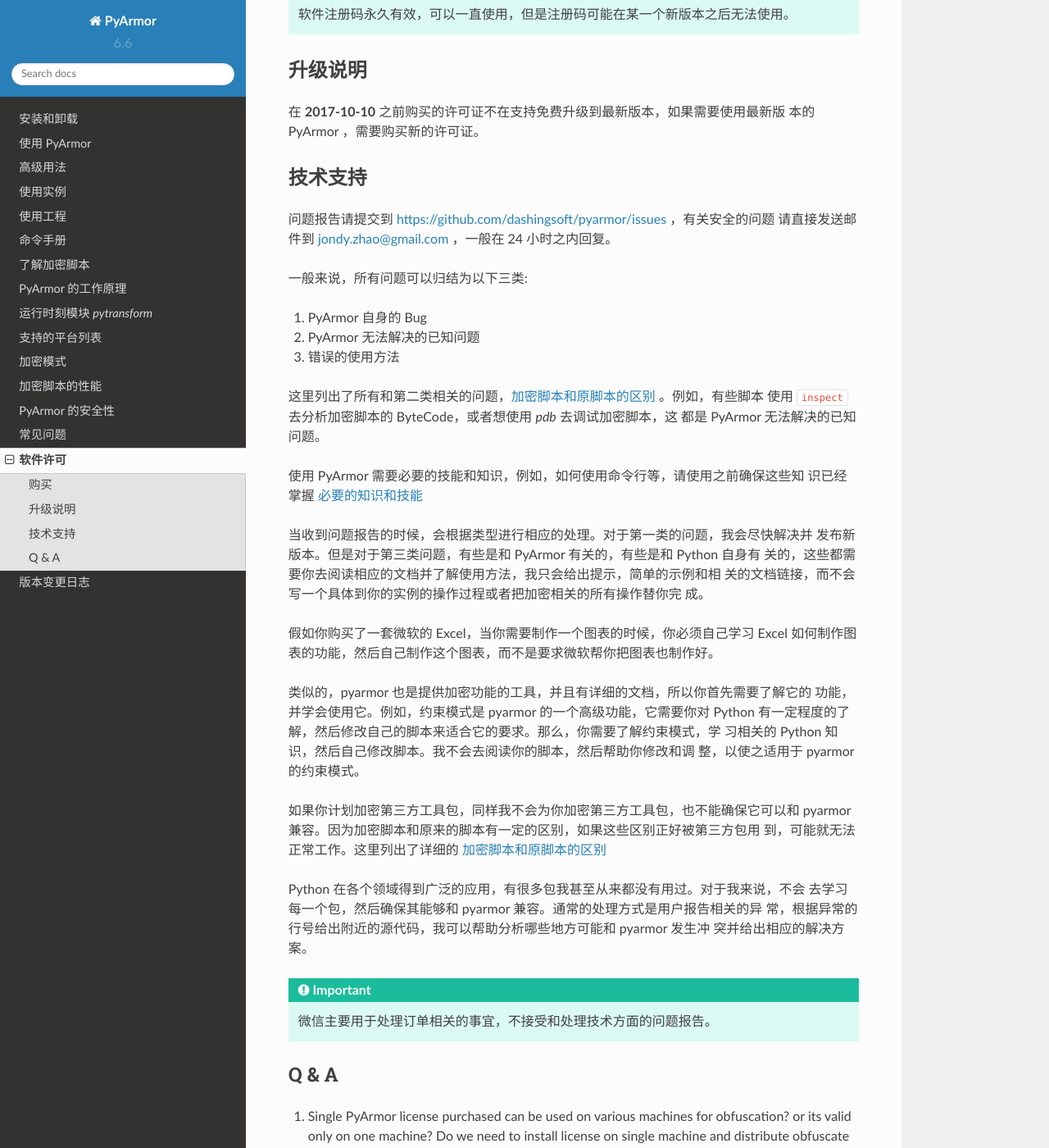
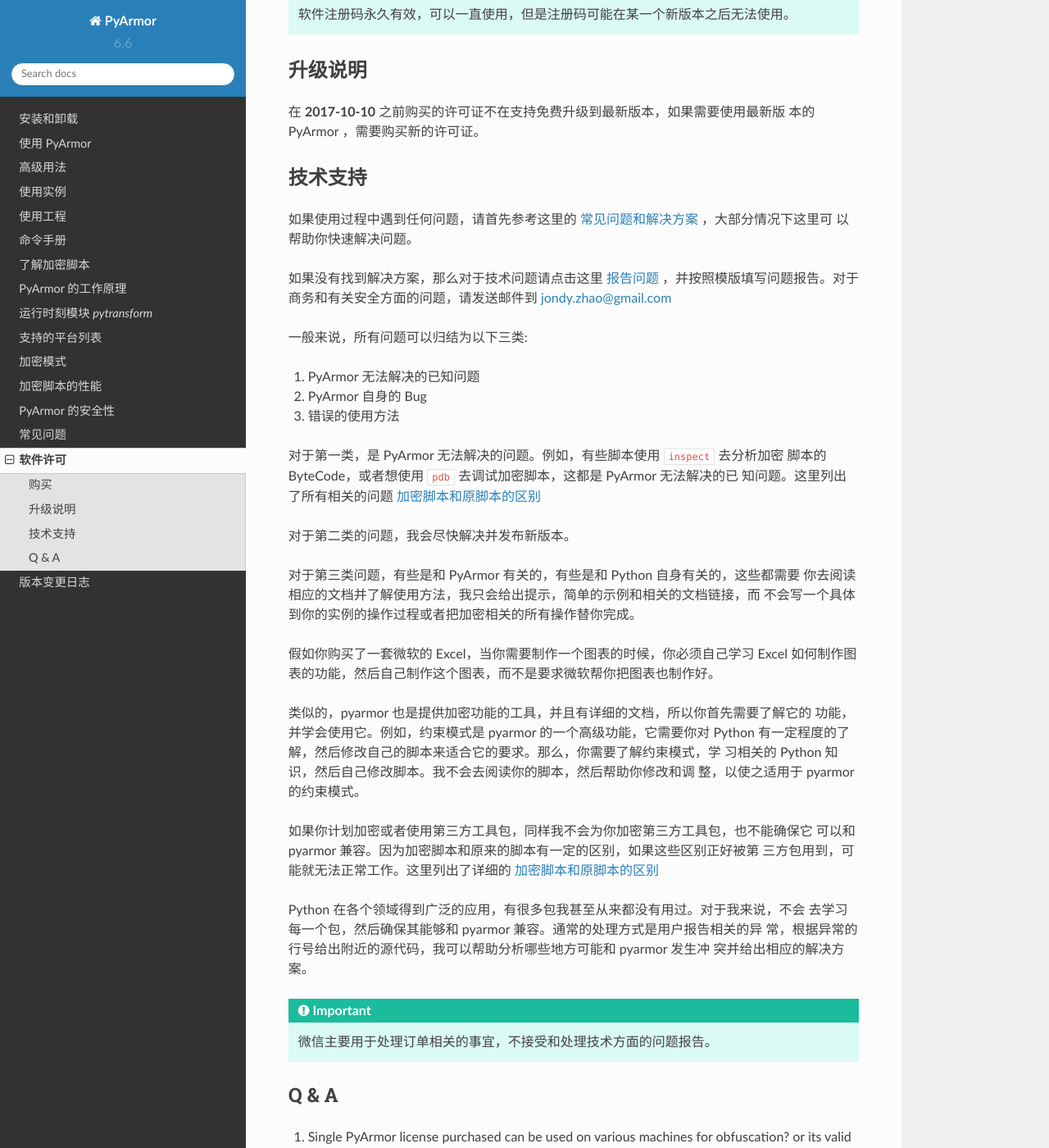
Before and after one commit to dashingsoft/pyarmor-docs-zh, a Sphinx documentation site: the page built from docs/license.rst, in a window 1280 px wide and 1400 px high, scrolled down 1779 px. Shown: the whole window at 82% size. Built offline with Sphinx 7.4.7 and the Read the Docs theme 2.0.0, drawn with Linux system fonts in a browser that asks for light colours.

Commit message:
Refine technical items

```diff
--- a/docs/license.rst
+++ b/docs/license.rst
@@ -88,27 +88,29 @@
 技术支持
 --------
 
-问题报告请提交到 https://github.com/dashingsoft/pyarmor/issues ，有关安全的问题
-请直接发送邮件到 jondy.zhao@gmail.com ，一般在 24 小时之内回复。
+如果使用过程中遇到任何问题，请首先参考这里的 `常见问题和解决方案
+<https://pyarmor.readthedocs.io/en/latest/questions.html>`_ ，大部分情况下这里可
+以帮助你快速解决问题。
+
+如果没有找到解决方案，那么对于技术问题请点击这里 `报告问题
+<https://github.com/dashingsoft/pyarmor/issues>`_ ，并按照模版填写问题报告。对于
+商务和有关安全方面的问题，请发送邮件到 jondy.zhao@gmail.com
 
 一般来说，所有问题可以归结为以下三类:
 
-1. PyArmor 自身的 Bug
-2. PyArmor 无法解决的已知问题
+1. PyArmor 无法解决的已知问题
+2. PyArmor 自身的 Bug
 3. 错误的使用方法
 
-这里列出了所有和第二类相关的问题，:ref:`加密脚本和原脚本的区别` 。例如，有些脚本
-使用 ``inspect`` 去分析加密脚本的 ByteCode，或者想使用 `pdb` 去调试加密脚本，这
-都是 PyArmor 无法解决的已知问题。
+对于第一类，是 PyArmor 无法解决的问题。例如，有些脚本使用 ``inspect`` 去分析加密
+脚本的 ByteCode，或者想使用 ``pdb`` 去调试加密脚本，这都是 PyArmor 无法解决的已
+知问题。这里列出了所有相关的问题 :ref:`加密脚本和原脚本的区别`
 
-使用 PyArmor 需要必要的技能和知识，例如，如何使用命令行等，请使用之前确保这些知
-识已经掌握 :ref:`必要的知识和技能`
+对于第二类的问题，我会尽快解决并发布新版本。
 
-当收到问题报告的时候，会根据类型进行相应的处理。对于第一类的问题，我会尽快解决并
-发布新版本。但是对于第三类问题，有些是和 PyArmor 有关的，有些是和 Python 自身有
-关的，这些都需要你去阅读相应的文档并了解使用方法，我只会给出提示，简单的示例和相
-关的文档链接，而不会写一个具体到你的实例的操作过程或者把加密相关的所有操作替你完
-成。
+对于第三类问题，有些是和 PyArmor 有关的，有些是和 Python 自身有关的，这些都需要
+你去阅读相应的文档并了解使用方法，我只会给出提示，简单的示例和相关的文档链接，而
+不会写一个具体到你的实例的操作过程或者把加密相关的所有操作替你完成。
 
 假如你购买了一套微软的 Excel，当你需要制作一个图表的时候，你必须自己学习 Excel
 如何制作图表的功能，然后自己制作这个图表，而不是要求微软帮你把图表也制作好。
@@ -119,9 +121,9 @@
 习相关的 Python 知识，然后自己修改脚本。我不会去阅读你的脚本，然后帮助你修改和调
 整，以使之适用于 pyarmor 的约束模式。
 
-如果你计划加密第三方工具包，同样我不会为你加密第三方工具包，也不能确保它可以和
-pyarmor 兼容。因为加密脚本和原来的脚本有一定的区别，如果这些区别正好被第三方包用
-到，可能就无法正常工作。这里列出了详细的 :ref:`加密脚本和原脚本的区别`
+如果你计划加密或者使用第三方工具包，同样我不会为你加密第三方工具包，也不能确保它
+可以和 pyarmor 兼容。因为加密脚本和原来的脚本有一定的区别，如果这些区别正好被第
+三方包用到，可能就无法正常工作。这里列出了详细的 :ref:`加密脚本和原脚本的区别`
 
 Python 在各个领域得到广泛的应用，有很多包我甚至从来都没有用过。对于我来说，不会
 去学习每一个包，然后确保其能够和 pyarmor 兼容。通常的处理方式是用户报告相关的异
```
